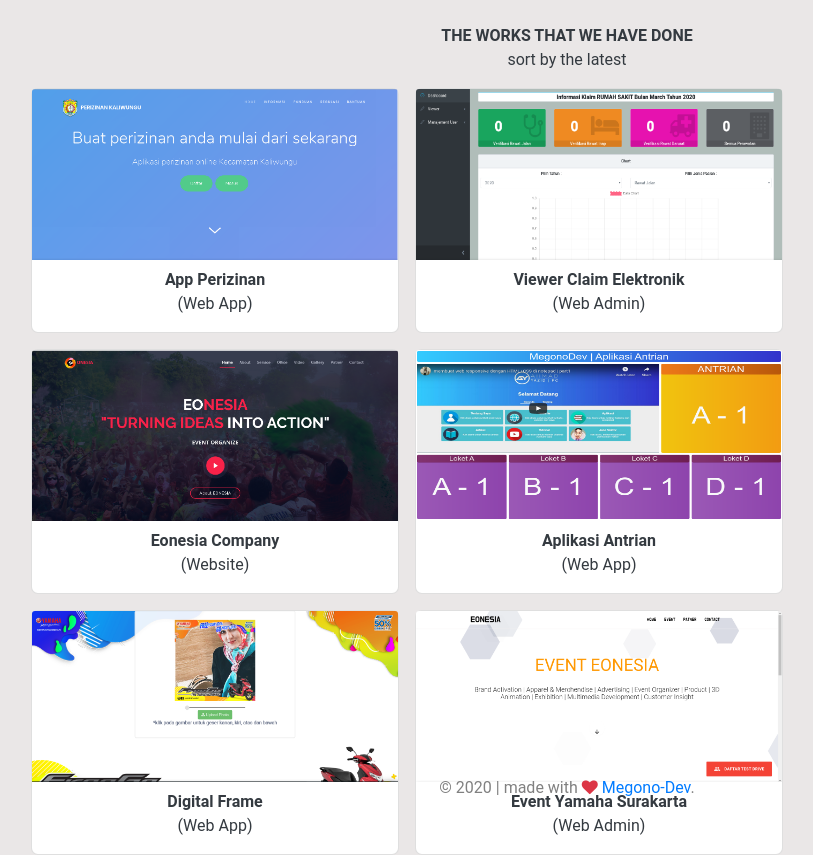
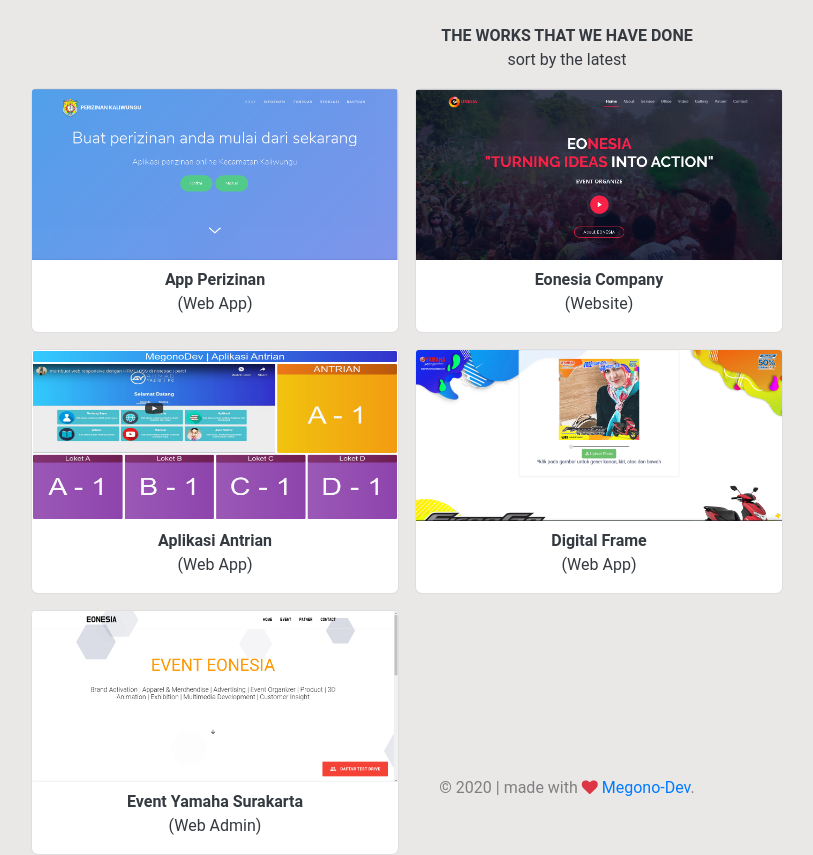
Before and after one commit to frrg/frrg.github.io, a plain HTML site: page portfolio.html in a window 1280 px wide. Shown: the whole page, without its empty margins (73-886 px from the left). Drawn offline with nearby package versions, Linux system fonts and the light colour scheme; a script that the page names is missing.

Commit message:
update main page

```diff
--- a/portfolio.html
+++ b/portfolio.html
@@ -54,16 +54,6 @@
                 <div class="text-dark text-center mt-2 pb5">
                   <b>App Perizinan</b> <br />
                   <span>(Web App)</span>
-                </div>
-              </div>
-            </div>
-            <div class="card mx-md-2 mt-md-3 mx-auto mt-2 pb5" style="width: 23rem;" data-toggle="modal"
-              data-target="#modal-viewer">
-              <div class="card-body card-body-0">
-                <img class="card-img-top" src="assets/img/viewer-dashboard.png" alt="Viewer claim elektronik" />
-                <div class="text-dark text-center mt-2 pb5">
-                  <b>Viewer Claim Elektronik</b> <br />
-                  <span>(Web Admin)</span>
                 </div>
               </div>
             </div>
```
Also changed, not shown: index.html (+1 -1 lines).
